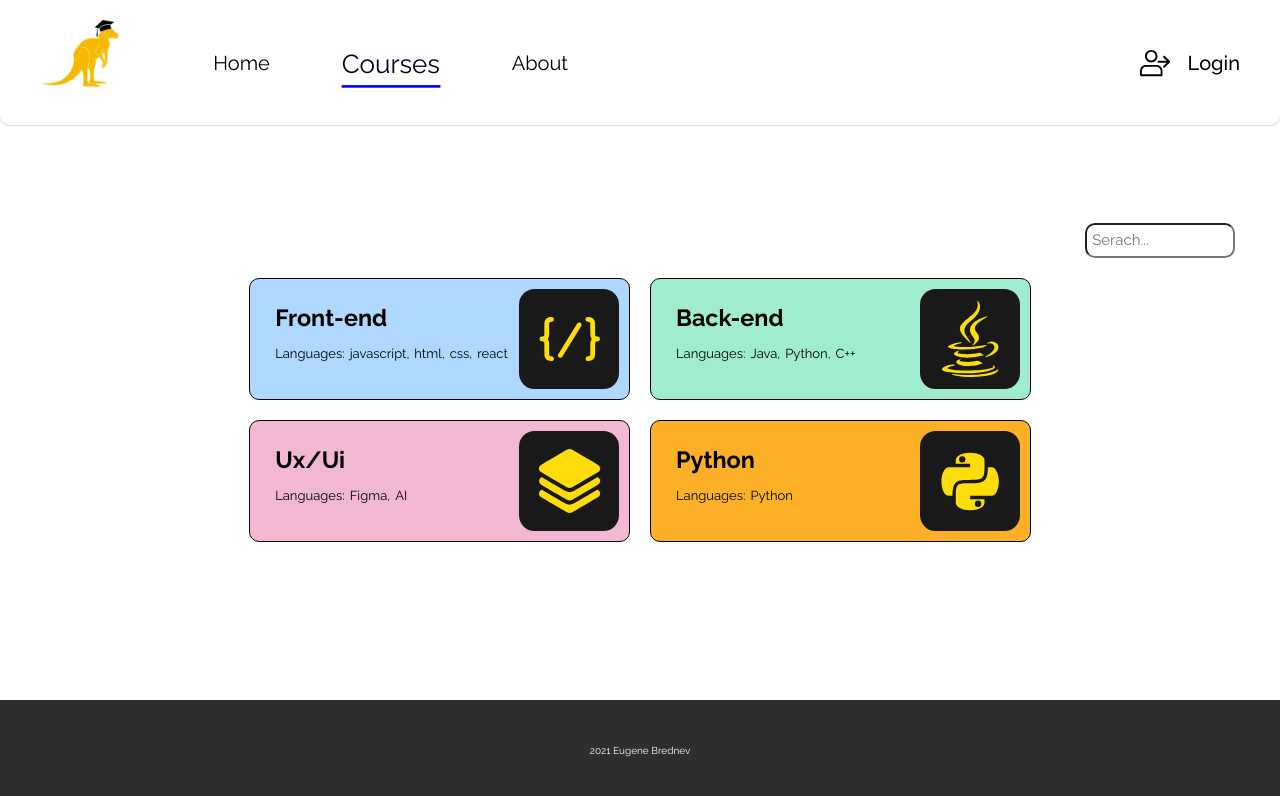
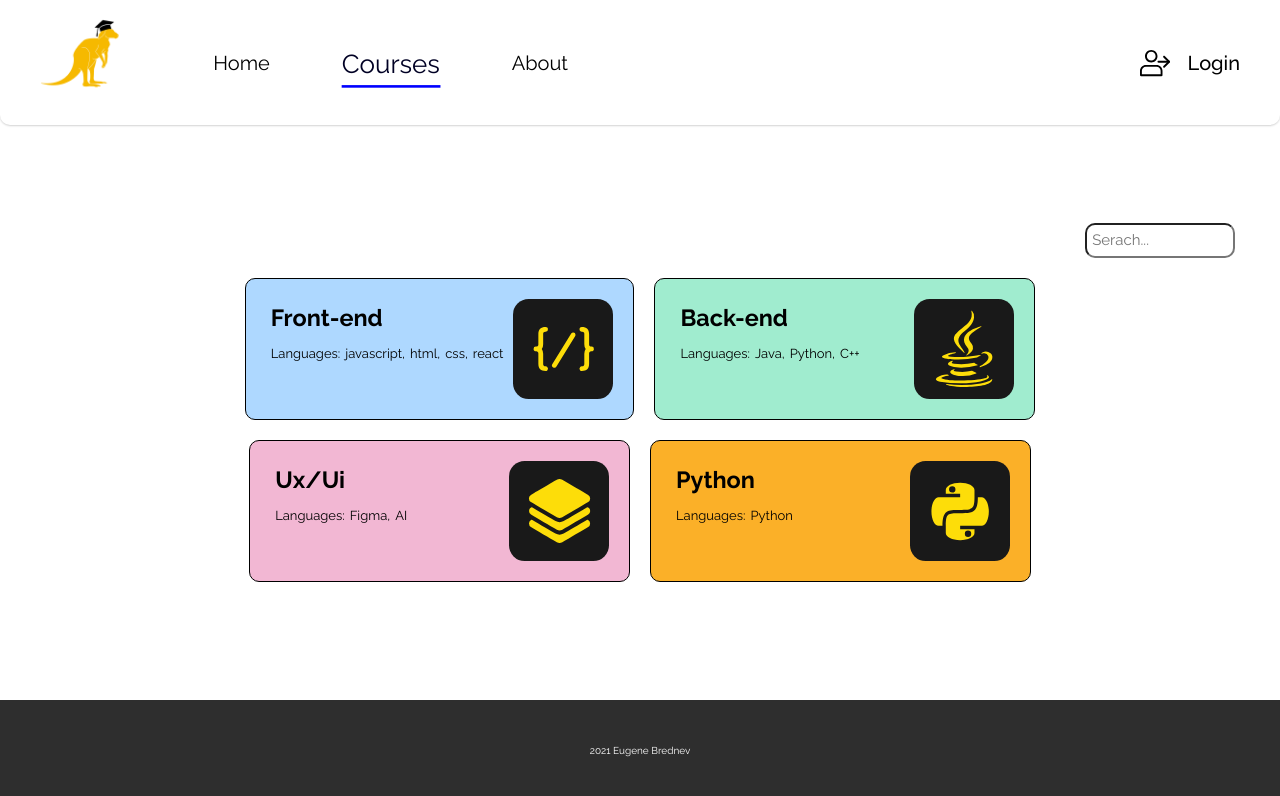
Before and after one commit to TheFloGus/SkillGuru, a React (Create React App) app: page /courses in a window 1280 px wide. Shown: the top 796 px of the page. Built offline with nearby package versions, Linux system fonts and the light colour scheme.

Commit message:
fix: small visual fixes for long and narrow screen

```diff
--- a/src/components/Home.js
+++ b/src/components/Home.js
@@ -35,7 +35,7 @@ function Home() {
       </h4>
       <div className="home-blocks">
         <div className="home-block" data-aos="fade-right">
-          <img src={blockImage1} alt="beautiful block"></img>
+          <img src={blockImage1} alt="beautiful block" className="home-block-image"></img>
           <div className="home-text">
             <h3 className="home-block-title">
               Excepteur eu ex voluptate ipsum.
@@ -50,7 +50,7 @@ function Home() {
           </div>
         </div>
         <div className="home-block" data-aos="flip-left">
-          <img src={blockImage2} className="right" alt="beautiful block"></img>
+          <img src={blockImage2} className="right home-block-image" alt="beautiful block"></img>
           <div className="home-text">
             <h3 className="home-block-title">
               Excepteur eu ex voluptate ipsum.
@@ -65,7 +65,7 @@ function Home() {
           </div>
         </div>
         <div className="home-block" data-aos="fade-up">
-          <img src={blockImage3} alt="beautiful block"></img>
+          <img src={blockImage3} alt="beautiful block" className="home-block-image"></img>
           <div className="home-text">
             <h3 className="home-block-title">
               Excepteur eu ex voluptate ipsum.
--- a/src/style/components/_courses.scss
+++ b/src/style/components/_courses.scss
@@ -15,12 +15,16 @@
 .course-item {
   display: flex;
   justify-content: space-between;
-  width: 35%;
+  min-width: 35%;
   border: 1px solid black;
   border-radius: 10px;
   padding: 10px;
   margin: 10px;
   transition: all 0.1s ease-in-out;
+}
+
+.course-logo{
+	margin: 10px;
 }
 
 .open {
--- a/src/style/components/_home.scss
+++ b/src/style/components/_home.scss
@@ -14,12 +14,8 @@
 .home-block{
 	display: flex;
 	width: 90%;
-	height: 300px;
 	margin: 30px auto;
 	padding: 30px;
-	.right{
-		order: 2;
-	}
 
 	.home-block-title{
 		font-size: 40px;
@@ -30,6 +26,13 @@
 	.home-block-description{
 		font-size: 20px;
 		margin: 10px 20px;
+	}
+	.home-block-image{
+		width: 240px;
+		height: 240px;
+	}
+	.right{
+		order: 2;
 	}
 
 }
```
